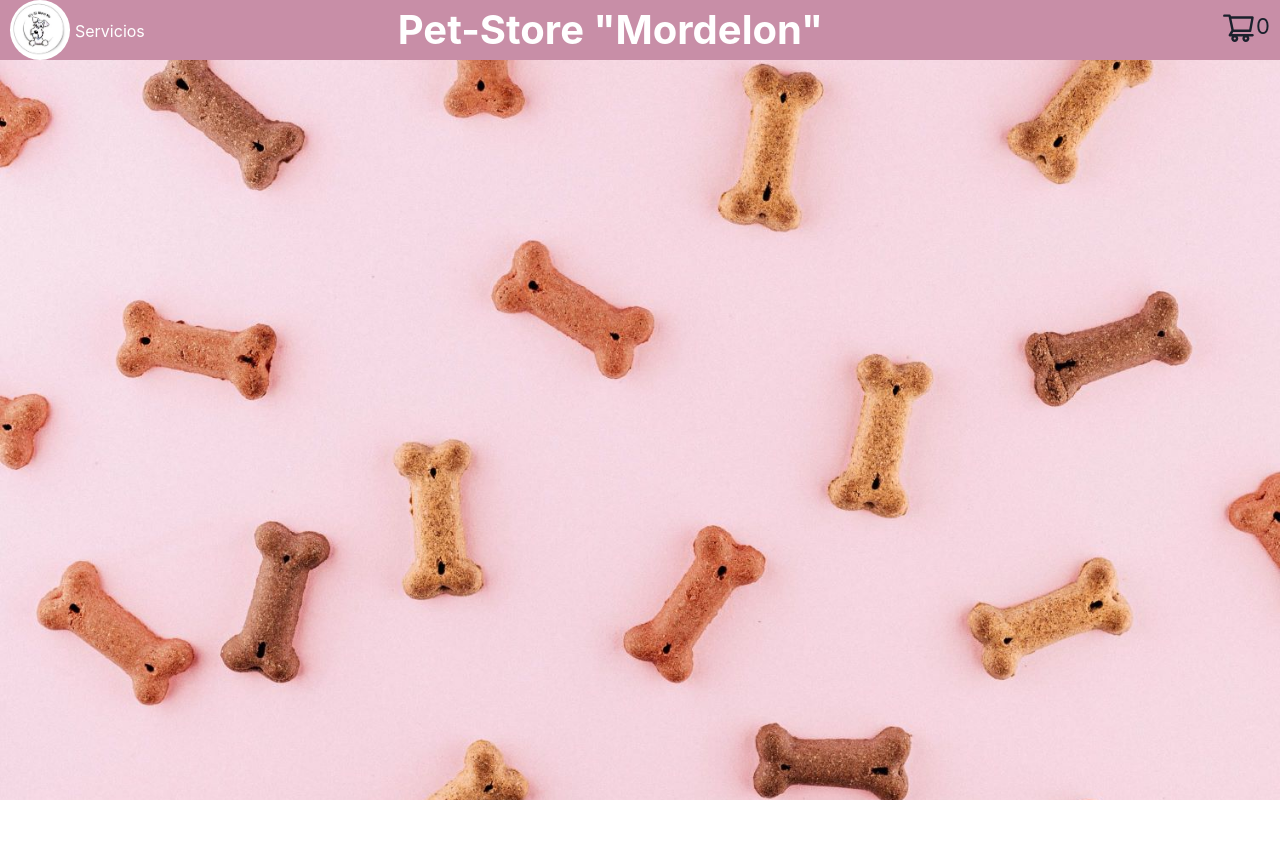
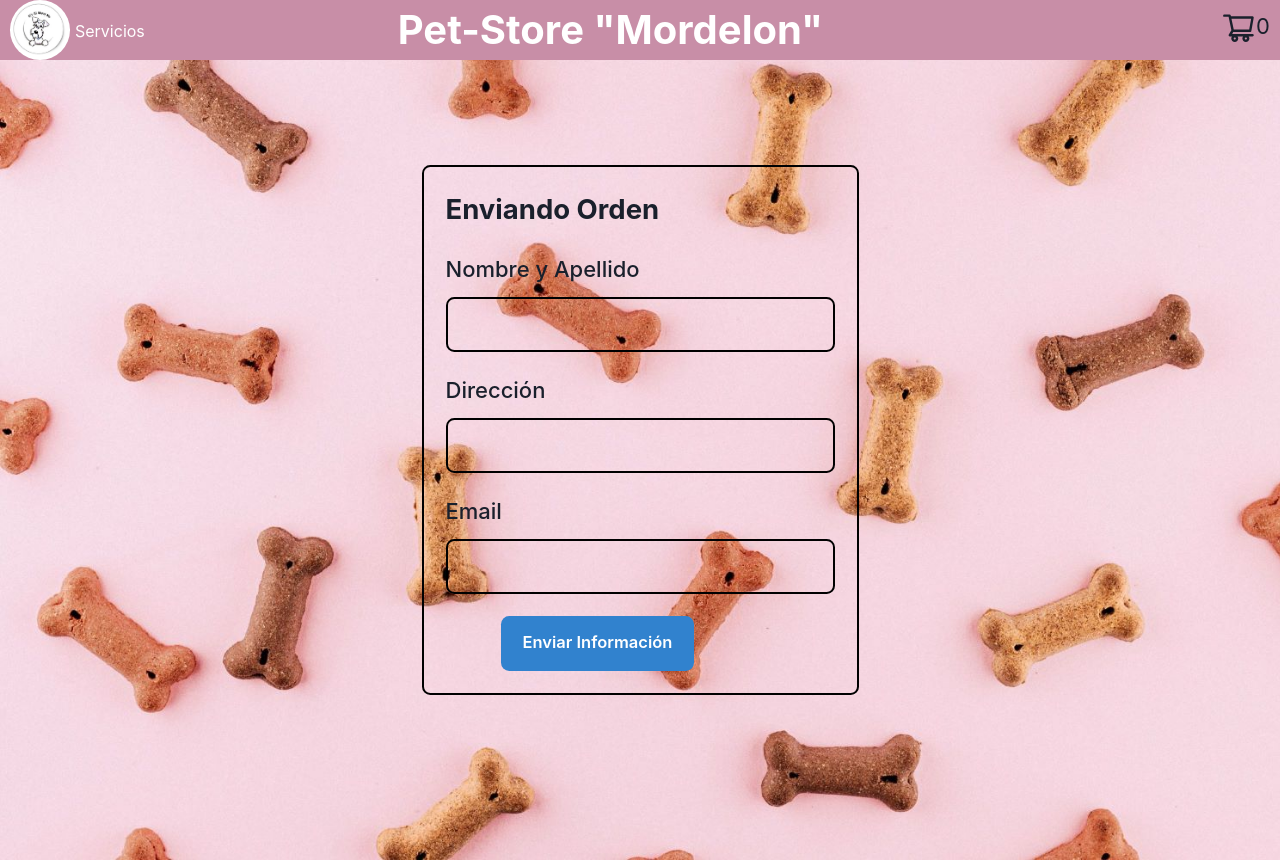
Before and after one commit to agusconno/AgustinaConnoPetShop, a React (Vite) app: page /Formulario in a window 1280 px wide. Before the commit the page ends 800 px from the top, so only its background shows below. Built offline with nearby package versions, Linux system fonts and the light colour scheme.

Commit message:
ProyectoFinalAconno

```diff
--- a/src/App.jsx
+++ b/src/App.jsx
@@ -9,6 +9,7 @@ import Contact from './Components/Contact';
 import Cart from './Components/Cart';
 import fondo from '../src/assets/huesitos.jpg';
 import { CartProvider } from './context/CartContext';
+import SendOrder from './Components/SendOrder';
 
 const App = () => {
   return (
@@ -36,6 +37,7 @@ const App = () => {
             <Route exact path="/cart" element={<Cart />} />
             <Route exact path="/category/:category" element={<ItemListContainer />} />
             <Route exact path="/Item/:id" element={<ItemDetailContainer />} />
+            <Route exact path="/Formulario" element={<SendOrder />} />
           </Routes>
         </div>
       </div>
--- a/src/Components/Cart.jsx
+++ b/src/Components/Cart.jsx
@@ -1,7 +1,7 @@
 import React from 'react';
 import { Flex, Box, Button, Text, Spacer, Card } from '@chakra-ui/react';
 import { Link } from 'react-router-dom';
-import { useCart } from '../context/CartContext'; // Importa el hook useCart
+import { useCart } from '../context/CartContext';
 
 const Cart = () => {
   const { cartItems, removeItem, clearCart } = useCart();
@@ -28,17 +28,17 @@ const Cart = () => {
               {cartItems.map((item) => (
                 <Flex key={item.id} alignItems="center" py={2}>
                   <Box flex={1}>
-
-                <Text>{item.description}  {item.quantity}</Text>
-                <Text>Precio unitario: ${item.precio}</Text>
+                    <Text textAlign="left" marginRight="65px">{item.description} x{item.quantity}</Text>
+                    <Text textAlign="left">Precio unitario: ${item.precio}</Text>
                   </Box>
                   <Button colorScheme="#FF8551" onClick={() => removeItem(item.id)}>✖️</Button>
                 </Flex>
               ))}
-          <Text fontWeight="bold" fontSize="lg">Precio total: ${getTotalPrice()}</Text>
-          <Button colorScheme="blue" onClick={clearCart}>Vaciar carrito</Button>
+              <Text fontWeight="bold" fontSize="md" >Precio total: ${getTotalPrice()}</Text>
+              <Link to="/Formulario">
+                <Button fontSize="xs" colorScheme="blue" type="submit">Finalizar mi compra</Button>
+              </Link>
             </Card>
-
           </div>
         ) : (
         <div>
@@ -54,7 +54,6 @@ const Cart = () => {
               <Text>No hay ítems en el carrito.</Text>
               <Link to="/">Volver a la tienda</Link>
             </Card>
-
           </div>
         )}
       </Flex>
--- /dev/null
+++ b/src/Components/SendOrder.jsx
@@ -0,0 +1,82 @@
+import { useState } from 'react';
+import { collection, addDoc, getFirestore } from "firebase/firestore";
+import { Box, Button, FormControl, FormLabel, Input, Text, Flex } from '@chakra-ui/react';
+
+const SendOrder = () => {
+  const [name, setName] = useState('');
+  const [direccion, setDireccion] = useState('');
+  const [email, setEmail] = useState('');
+  const [orderId, setOrderId] = useState(null);
+  const db = getFirestore();
+
+  const handleSubmit = (e) => {
+    e.preventDefault();
+    addDoc(ordersCollection, order).then(({ id }) =>
+      setOrderId(id)
+    );
+  };
+
+  const order = {
+    name,
+    direccion,
+    email,
+  };
+
+  const ordersCollection = collection(db, 'order');
+
+  return (
+    <Flex
+      alignItems="center"
+      justifyContent="center"
+      minHeight="100vh"
+    >
+      <Box p="4" borderWidth="2px" borderRadius="md" borderColor="black">
+        <Text fontSize="xl" fontWeight="bold" mb="4">
+          Enviando Orden
+        </Text>
+        <form onSubmit={handleSubmit}>
+          <FormControl id="name" mb="4">
+            <FormLabel>Nombre y Apellido</FormLabel>
+            <Input
+              borderColor="black"
+              borderWidth="2px"
+              type="text"
+              value={name}
+              onChange={(e) => setName(e.target.value)}
+            />
+          </FormControl>
+          <FormControl id="direccion" mb="4">
+            <FormLabel>Dirección</FormLabel>
+            <Input
+              borderColor="black"
+              borderWidth="2px"
+              type="text"
+              value={direccion}
+              onChange={(e) => setDireccion(e.target.value)}
+            />
+          </FormControl>
+          <FormControl id="email" mb="4">
+            <FormLabel>Email</FormLabel>
+            <Input
+              borderColor="black"
+              borderWidth="2px"
+              type="text"
+              value={email}
+              onChange={(e) => setEmail(e.target.value)}
+            />
+          </FormControl>
+          <Button fontSize="xs" colorScheme="blue" type="submit" style={{ marginLeft: "55px" }}>
+            Enviar Información
+          </Button>
+        </form>
+        {orderId && (
+          <Text mt="4">
+            Número de orden: {orderId}
+          </Text>
+        )}
+      </Box>
+    </Flex>
+  );
+};
+
+export default SendOrder;
```
Also changed, not shown: 1 other file (tests, documents, lock files or other folders). Lines whose indentation alone changed are shown as unchanged.
